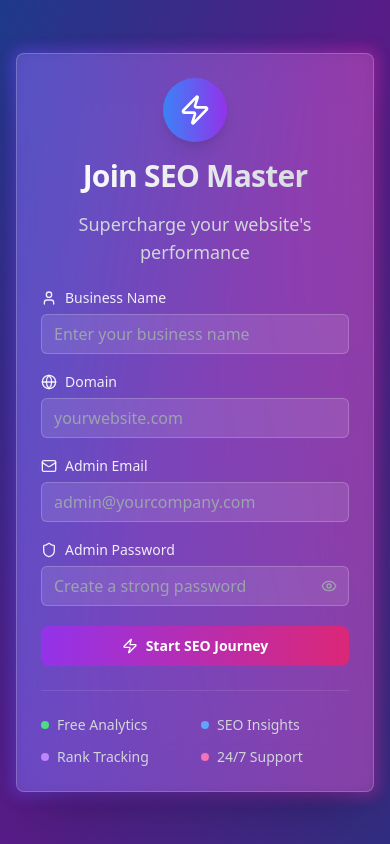
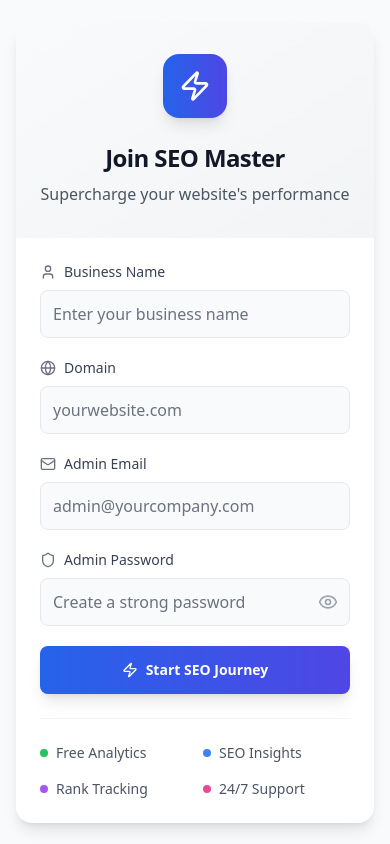
Before and after one commit to Pratikshadossiefoyer/frontend-lovable-project, a React (Vite) app: page / in a window 390 px wide. Built offline with nearby package versions, Linux system fonts and the light colour scheme.

Commit message:
Refactor: Remove background, improve aesthetics and responsiveness
Removes the background gradient and refactors the registration page for a more professional and aesthetic look. Includes responsiveness improvements.

```diff
--- a/src/components/RegisterForm.tsx
+++ b/src/components/RegisterForm.tsx
@@ -41,33 +41,30 @@ const RegisterForm = () => {
   };
 
   return (
-    <div className="relative">
-      {/* Background glow effects */}
-      <div className="absolute -inset-1 bg-gradient-to-r from-purple-600 to-pink-600 rounded-lg blur opacity-25 animate-pulse"></div>
-      <div className="absolute -inset-0.5 bg-gradient-to-r from-blue-600 to-purple-600 rounded-lg blur opacity-30"></div>
-
-      <Card className="relative bg-white/10 backdrop-blur-xl border-white/20 shadow-2xl">
-        <CardHeader className="text-center space-y-4">
-          <div className="mx-auto w-16 h-16 bg-gradient-to-r from-blue-500 to-purple-600 rounded-full flex items-center justify-center shadow-lg">
+    <div className="w-full max-w-md mx-auto">
+      <Card className="bg-white shadow-lg border-0 rounded-2xl overflow-hidden">
+        <CardHeader className="text-center space-y-6 bg-gradient-to-br from-slate-50 to-gray-100 pb-8 pt-8">
+          <div className="mx-auto w-16 h-16 bg-gradient-to-r from-blue-600 to-indigo-600 rounded-2xl flex items-center justify-center shadow-lg">
             <Zap className="w-8 h-8 text-white" />
           </div>
-          <CardTitle className="text-3xl font-bold bg-gradient-to-r from-white to-gray-300 bg-clip-text text-transparent">
+          <div className="space-y-2">
+            <CardTitle className="text-2xl sm:text-3xl font-bold text-gray-900">
               Join SEO Master
             </CardTitle>
-          <CardDescription className="text-gray-300 text-lg">
+            <CardDescription className="text-gray-600 text-base sm:text-lg">
               Supercharge your website's performance
             </CardDescription>
+          </div>
         </CardHeader>
 
-        <CardContent className="space-y-6">
+        <CardContent className="p-6 sm:p-8 space-y-6">
           <form onSubmit={handleSubmit} className="space-y-5">
             {/* Name Field */}
             <div className="space-y-2">
-              <Label htmlFor="name" className="text-white/90 font-medium flex items-center gap-2">
-                <User className="w-4 h-4" />
+              <Label htmlFor="name" className="text-gray-700 font-medium flex items-center gap-2 text-sm">
+                <User className="w-4 h-4 text-gray-500" />
                 Business Name
               </Label>
-              <div className="relative group">
               <Input
                 id="name"
                 name="name"
@@ -75,19 +72,17 @@ const RegisterForm = () => {
                 value={formData.name}
                 onChange={handleChange}
                 placeholder="Enter your business name"
-                  className="bg-white/10 border-white/20 text-white placeholder:text-gray-400 focus:border-purple-400 focus:ring-purple-400/20 transition-all duration-300 group-hover:bg-white/15"
+                className="h-12 bg-gray-50 border-gray-200 text-gray-900 placeholder:text-gray-500 focus:border-blue-500 focus:ring-blue-500/20 transition-all duration-200 rounded-lg"
                 required
               />
-              </div>
             </div>
 
             {/* Domain Field */}
             <div className="space-y-2">
-              <Label htmlFor="domain" className="text-white/90 font-medium flex items-center gap-2">
-                <Globe className="w-4 h-4" />
+              <Label htmlFor="domain" className="text-gray-700 font-medium flex items-center gap-2 text-sm">
+                <Globe className="w-4 h-4 text-gray-500" />
                 Domain
               </Label>
-              <div className="relative group">
               <Input
                 id="domain"
                 name="domain"
@@ -95,19 +90,17 @@ const RegisterForm = () => {
                 value={formData.domain}
                 onChange={handleChange}
                 placeholder="yourwebsite.com"
-                  className="bg-white/10 border-white/20 text-white placeholder:text-gray-400 focus:border-purple-400 focus:ring-purple-400/20 transition-all duration-300 group-hover:bg-white/15"
+                className="h-12 bg-gray-50 border-gray-200 text-gray-900 placeholder:text-gray-500 focus:border-blue-500 focus:ring-blue-500/20 transition-all duration-200 rounded-lg"
                 required
               />
-              </div>
             </div>
 
             {/* Email Field */}
             <div className="space-y-2">
-              <Label htmlFor="admin_email" className="text-white/90 font-medium flex items-center gap-2">
-                <Mail className="w-4 h-4" />
+              <Label htmlFor="admin_email" className="text-gray-700 font-medium flex items-center gap-2 text-sm">
+                <Mail className="w-4 h-4 text-gray-500" />
                 Admin Email
               </Label>
-              <div className="relative group">
               <Input
                 id="admin_email"
                 name="admin_email"
@@ -115,19 +108,18 @@ const RegisterForm = () => {
                 value={formData.admin_email}
                 onChange={handleChange}
                 placeholder="admin@yourcompany.com"
-                  className="bg-white/10 border-white/20 text-white placeholder:text-gray-400 focus:border-purple-400 focus:ring-purple-400/20 transition-all duration-300 group-hover:bg-white/15"
+                className="h-12 bg-gray-50 border-gray-200 text-gray-900 placeholder:text-gray-500 focus:border-blue-500 focus:ring-blue-500/20 transition-all duration-200 rounded-lg"
                 required
               />
-              </div>
             </div>
 
             {/* Password Field */}
             <div className="space-y-2">
-              <Label htmlFor="admin_password" className="text-white/90 font-medium flex items-center gap-2">
-                <Shield className="w-4 h-4" />
+              <Label htmlFor="admin_password" className="text-gray-700 font-medium flex items-center gap-2 text-sm">
+                <Shield className="w-4 h-4 text-gray-500" />
                 Admin Password
               </Label>
-              <div className="relative group">
+              <div className="relative">
                 <Input
                   id="admin_password"
                   name="admin_password"
@@ -135,15 +127,15 @@ const RegisterForm = () => {
                   value={formData.admin_password}
                   onChange={handleChange}
                   placeholder="Create a strong password"
-                  className="bg-white/10 border-white/20 text-white placeholder:text-gray-400 focus:border-purple-400 focus:ring-purple-400/20 transition-all duration-300 group-hover:bg-white/15 pr-12"
+                  className="h-12 bg-gray-50 border-gray-200 text-gray-900 placeholder:text-gray-500 focus:border-blue-500 focus:ring-blue-500/20 transition-all duration-200 rounded-lg pr-12"
                   required
                 />
                 <button
                   type="button"
                   onClick={() => setShowPassword(!showPassword)}
-                  className="absolute right-3 top-1/2 -translate-y-1/2 text-gray-400 hover:text-white transition-colors"
+                  className="absolute right-3 top-1/2 -translate-y-1/2 text-gray-400 hover:text-gray-600 transition-colors"
                 >
-                  {showPassword ? <EyeOff className="w-4 h-4" /> : <Eye className="w-4 h-4" />}
+                  {showPassword ? <EyeOff className="w-5 h-5" /> : <Eye className="w-5 h-5" />}
                 </button>
               </div>
             </div>
@@ -152,16 +144,16 @@ const RegisterForm = () => {
             <Button
               type="submit"
               disabled={isLoading}
-              className="w-full bg-gradient-to-r from-purple-600 to-pink-600 hover:from-purple-700 hover:to-pink-700 text-white font-semibold py-3 rounded-lg transition-all duration-300 transform hover:scale-[1.02] hover:shadow-xl disabled:opacity-50 disabled:cursor-not-allowed"
+              className="w-full h-12 bg-gradient-to-r from-blue-600 to-indigo-600 hover:from-blue-700 hover:to-indigo-700 text-white font-semibold rounded-lg transition-all duration-200 transform hover:scale-[1.02] shadow-lg hover:shadow-xl disabled:opacity-50 disabled:cursor-not-allowed disabled:transform-none mt-6"
             >
               {isLoading ? (
                 <div className="flex items-center gap-2">
-                  <div className="w-4 h-4 border-2 border-white/30 border-t-white rounded-full animate-spin"></div>
+                  <div className="w-5 h-5 border-2 border-white/30 border-t-white rounded-full animate-spin"></div>
                   Creating Account...
                 </div>
               ) : (
                 <div className="flex items-center gap-2">
-                  <Zap className="w-4 h-4" />
+                  <Zap className="w-5 h-5" />
                   Start SEO Journey
                 </div>
               )}
@@ -169,22 +161,22 @@ const RegisterForm = () => {
           </form>
 
           {/* Features List */}
-          <div className="pt-6 border-t border-white/10">
-            <div className="grid grid-cols-2 gap-3 text-sm">
-              <div className="flex items-center gap-2 text-gray-300">
-                <div className="w-2 h-2 bg-green-400 rounded-full"></div>
+          <div className="pt-6 border-t border-gray-100">
+            <div className="grid grid-cols-2 gap-4 text-sm">
+              <div className="flex items-center gap-2 text-gray-600">
+                <div className="w-2 h-2 bg-green-500 rounded-full"></div>
                 Free Analytics
               </div>
-              <div className="flex items-center gap-2 text-gray-300">
-                <div className="w-2 h-2 bg-blue-400 rounded-full"></div>
+              <div className="flex items-center gap-2 text-gray-600">
+                <div className="w-2 h-2 bg-blue-500 rounded-full"></div>
                 SEO Insights
               </div>
-              <div className="flex items-center gap-2 text-gray-300">
-                <div className="w-2 h-2 bg-purple-400 rounded-full"></div>
+              <div className="flex items-center gap-2 text-gray-600">
+                <div className="w-2 h-2 bg-purple-500 rounded-full"></div>
                 Rank Tracking
               </div>
-              <div className="flex items-center gap-2 text-gray-300">
-                <div className="w-2 h-2 bg-pink-400 rounded-full"></div>
+              <div className="flex items-center gap-2 text-gray-600">
+                <div className="w-2 h-2 bg-pink-500 rounded-full"></div>
                 24/7 Support
               </div>
             </div>
--- a/src/pages/Index.tsx
+++ b/src/pages/Index.tsx
@@ -3,7 +3,7 @@ import RegisterForm from "@/components/RegisterForm";
 
 const Index = () => {
   return (
-    <div className="min-h-screen bg-gradient-to-br from-blue-900 via-purple-900 to-indigo-900 flex items-center justify-center p-4">
+    <div className="min-h-screen bg-gray-50 flex items-center justify-center p-4 sm:p-6 lg:p-8">
       <div className="w-full max-w-md">
         <RegisterForm />
       </div>
```
Lines whose indentation alone changed are shown as unchanged.
